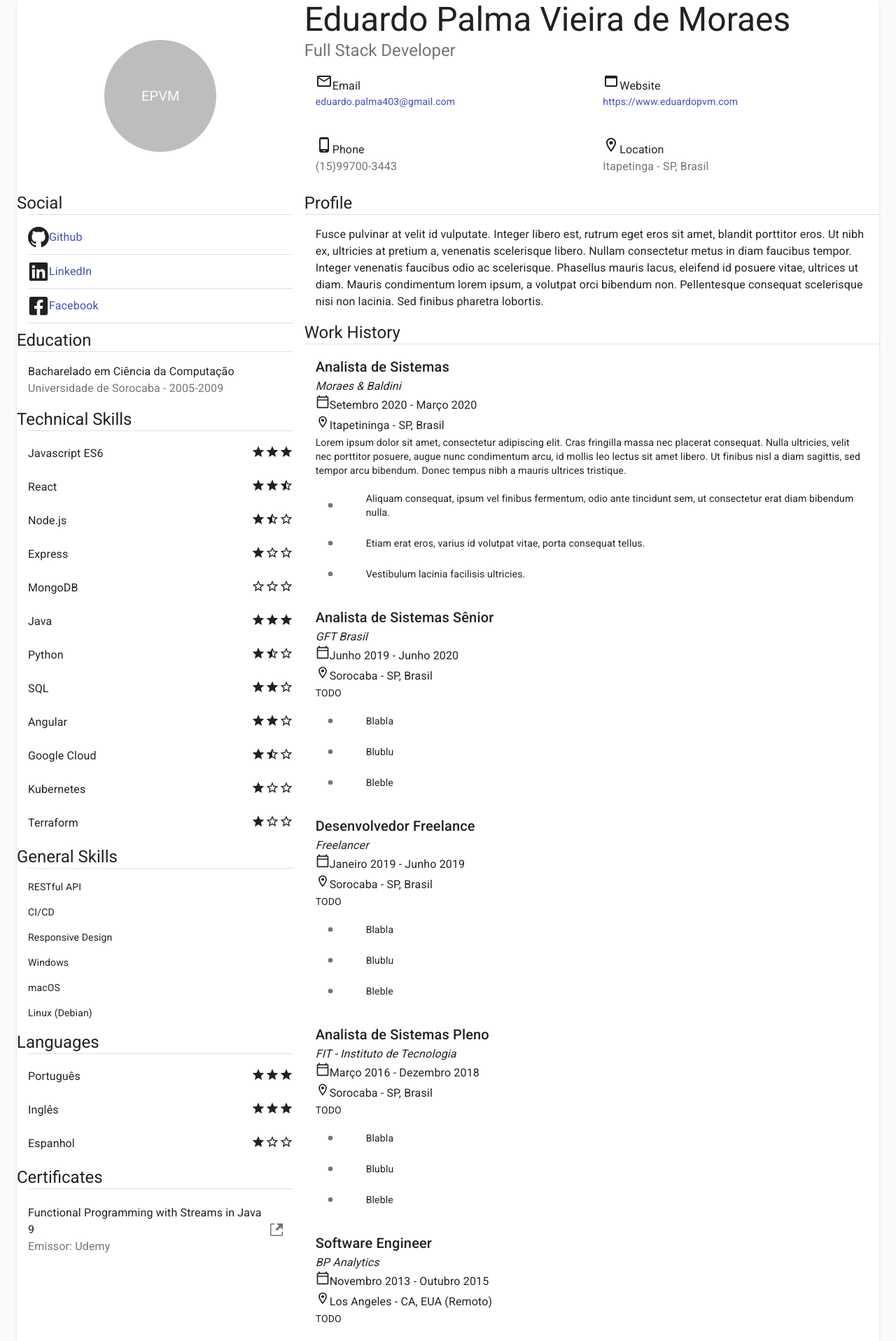
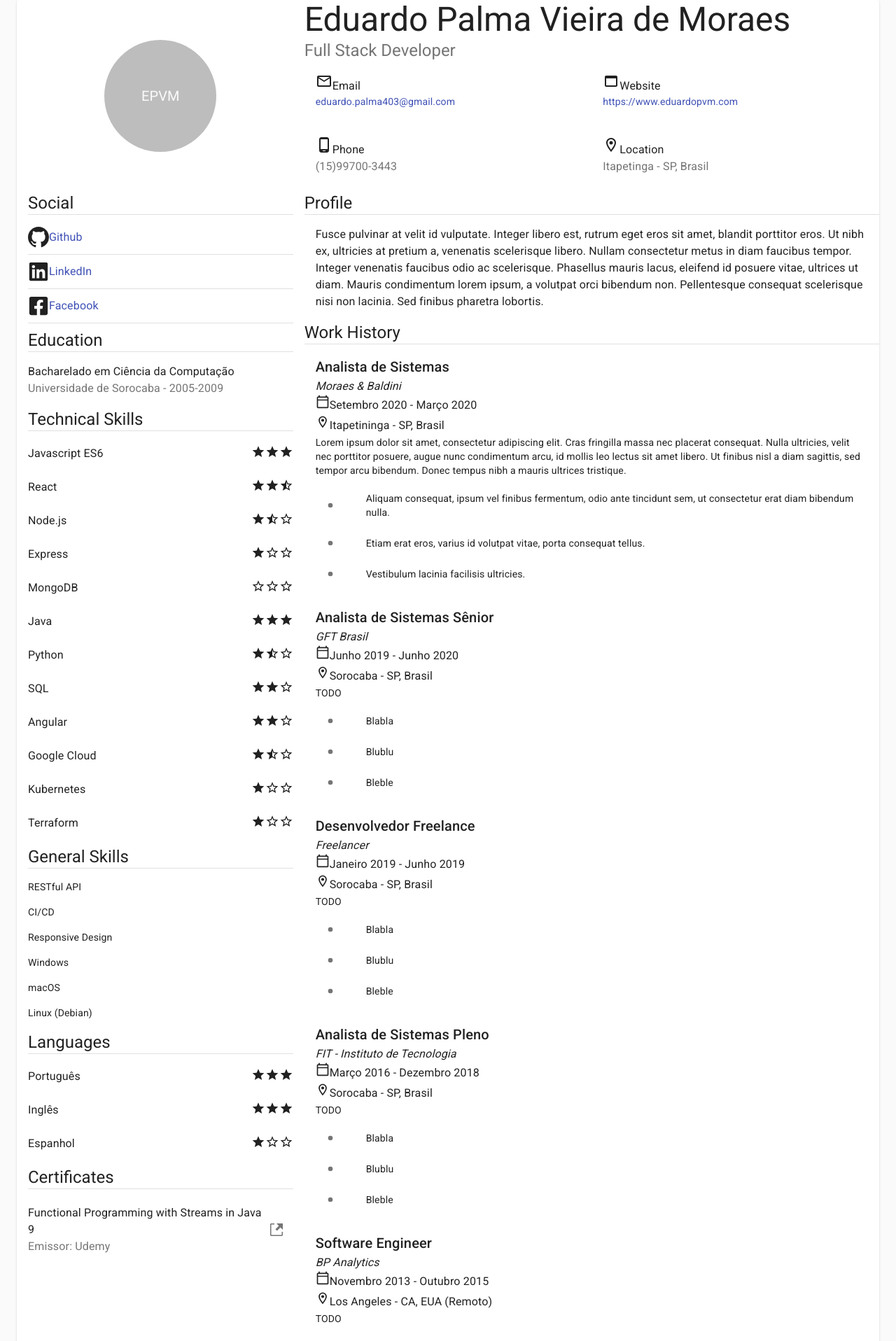
Before and after one commit to eduardopvm/react-cv, a React (Create React App) app: page / in a window 1280 px wide. Shown: the top 1916 px of the page at 70% size. Built offline with nearby package versions, Linux system fonts and the light colour scheme.

Commit message:
adding left margin to sidebar headers

```diff
--- a/src/Sidebar.js
+++ b/src/Sidebar.js
@@ -12,13 +12,17 @@ export default function Sidebar(props) {
   return (
     <React.Fragment>
       <Box>
+        <Box ml={2}>
           <Typography variant="h5">Social</Typography>
+        </Box>
         <Divider variant="middle" />
         <SocialList />
       </Box>
 
       <Box>
+        <Box ml={2}>
           <Typography variant="h5">Education</Typography>
+        </Box>
         <Divider variant="middle" />
         <Box m={2}>
           <Typography>Bacharelado em Ciência da Computação</Typography>
@@ -29,25 +33,33 @@ export default function Sidebar(props) {
       </Box>
 
       <Box>
+        <Box ml={2}>
           <Typography variant="h5">Technical Skills</Typography>
+        </Box>
         <Divider variant="middle" />
         <SkillList skills={props.data.technical_skills} />
       </Box>
 
       <Box>
+        <Box ml={2}>
           <Typography variant="h5">General Skills</Typography>
+        </Box>
         <Divider variant="middle" />
         <GeneralSkillsList skills={props.data.general_skills} />
       </Box>
 
       <Box>
+        <Box ml={2}>
           <Typography variant="h5">Languages</Typography>
+        </Box>
         <Divider variant="middle" />
         <SkillList skills={props.data.languague_skills} />
       </Box>
 
       <Box>
+        <Box ml={2}>
           <Typography variant="h5">Certificates</Typography>
+        </Box>
         <Divider variant="middle" />
         <CertificateList certificates={props.data.certificates} />
       </Box>
```
Lines whose indentation alone changed are shown as unchanged.
